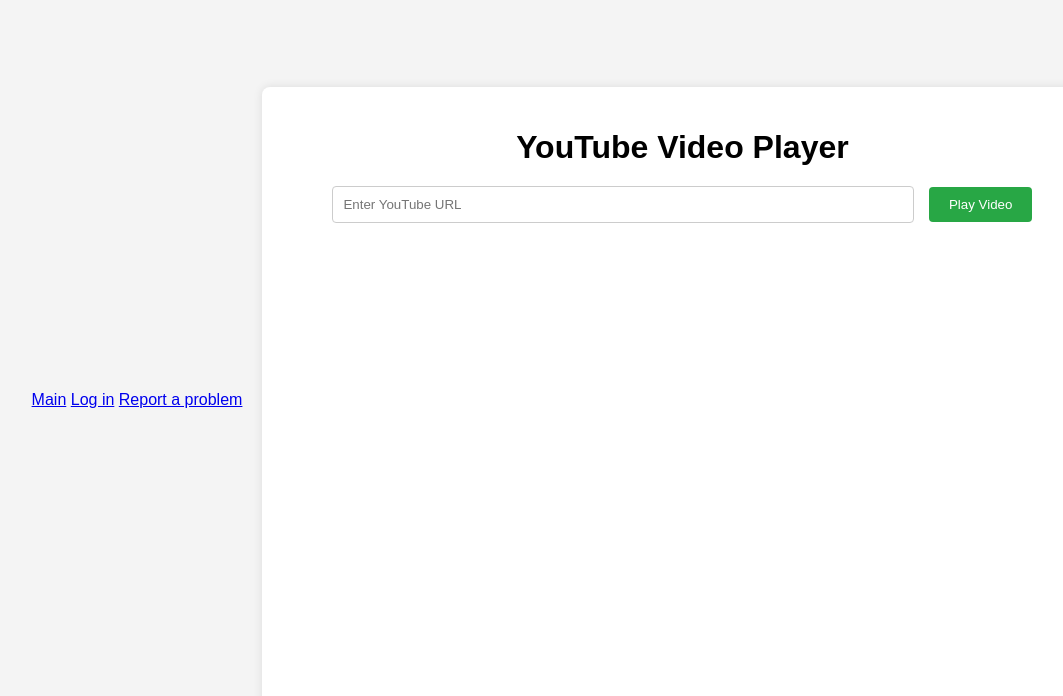
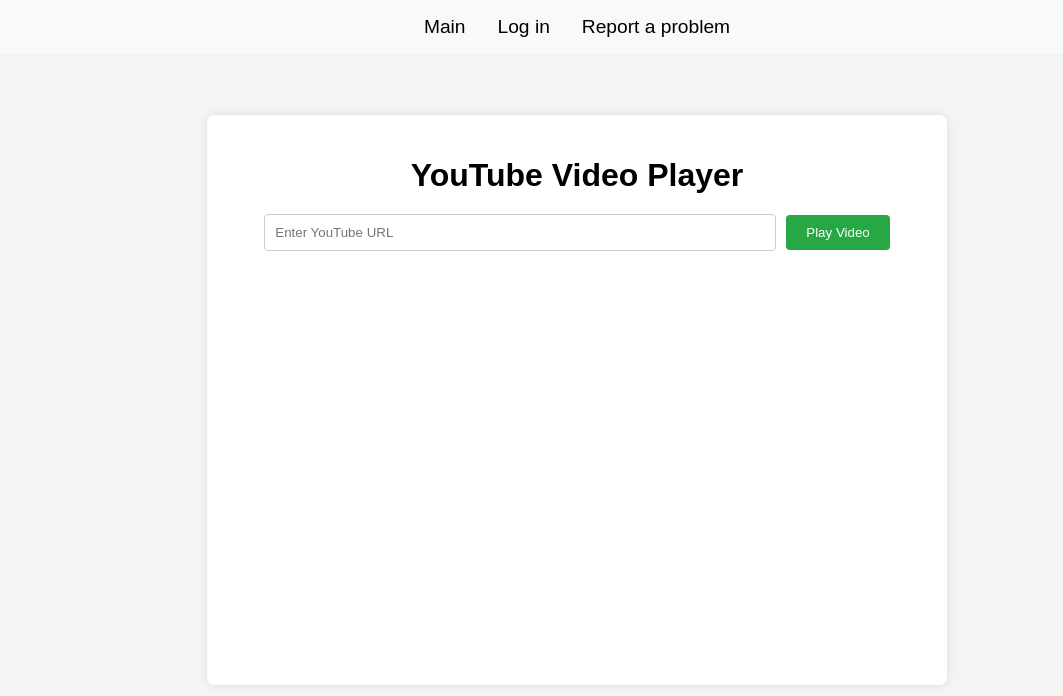
Before and after one commit to NattapornUdoms/NattapornUdoms.github.io, a plain HTML site: page index.html in a window 1280 px wide. Shown: the whole page, without its empty margins (63-1126 px from the left). Drawn offline with Linux system fonts and the light colour scheme.

Commit message:
Update styles.css

```diff
--- a/css/styles.css
+++ b/css/styles.css
@@ -9,9 +9,39 @@ body {
     background-color: #f4f4f4;
 }
 
+.navbar {
+    display: flex;
+    justify-content: center;
+    background-color: #f8f9fa;
+    padding: 1rem 0;
+    position: fixed;
+    width: 100%;
+    top: 0;
+    left: 0;
+    z-index: 1000;
+}
+
+.navbar a {
+    text-decoration: none;
+    color: black;
+    font-size: 1.2rem;
+    margin: 0 1rem;
+}
+
+.navbar a:hover {
+    text-decoration: underline;
+}
+
+.container {
+    display: flex;
+    flex-direction: column;
+    align-items: center;
+    margin-top: 5rem;  /* Adjusted to account for the fixed navbar */
+}
+
 .container {
     text-align: center;
-    max-width: 800px; /* Increased from 90% */
+    max-width: 700px; /* Increased from 90% */
     width: 100%;
     margin: 20px;
     padding: 20px;
@@ -26,6 +56,10 @@ h1 {
 
 form {
     margin-bottom: 20px;
+    display: flex; /* ใช้ flexbox เพื่อให้ item อยู่ในบรรทัดเดียวกัน */
+    align-items: center;
+    justify-content: center; /* จัดให้ content อยู่ตรงกลาง */
+    width: 100%; /* เพิ่มความกว้างให้กับ form */
 }
 
 input[type="text"] {
```
